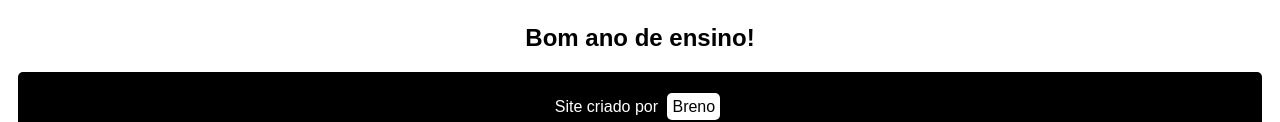
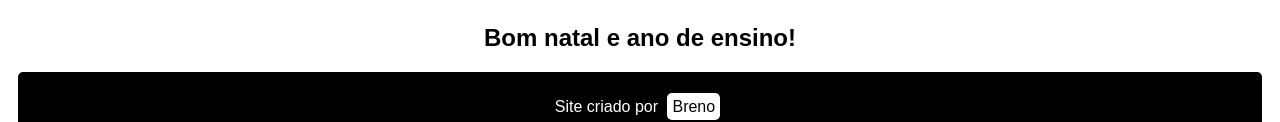
Before and after one commit to Breno-Pontes-2014/Site-para-a-Consuelo, a plain HTML site: page index.html in a window 1280 px wide. Shown: the part 901-1023 px from the top of the page. Drawn offline with Linux system fonts and the light colour scheme.

Commit message:
natal adicionado

```diff
--- a/index.html
+++ b/index.html
@@ -60,7 +60,7 @@
         <section>
             <img src="imagens/Imagem da turma.jpg" alt="Imagem da turma">
         </section>
-        <h2>Bom ano de ensino!</h2>
+        <h2>Bom natal e ano de ensino!</h2>
     </main>
     <footer>
         <p>Site criado por <a href="https://github.com/Breno-Pontes-2014" target="_blank">Breno</a></p>
```
